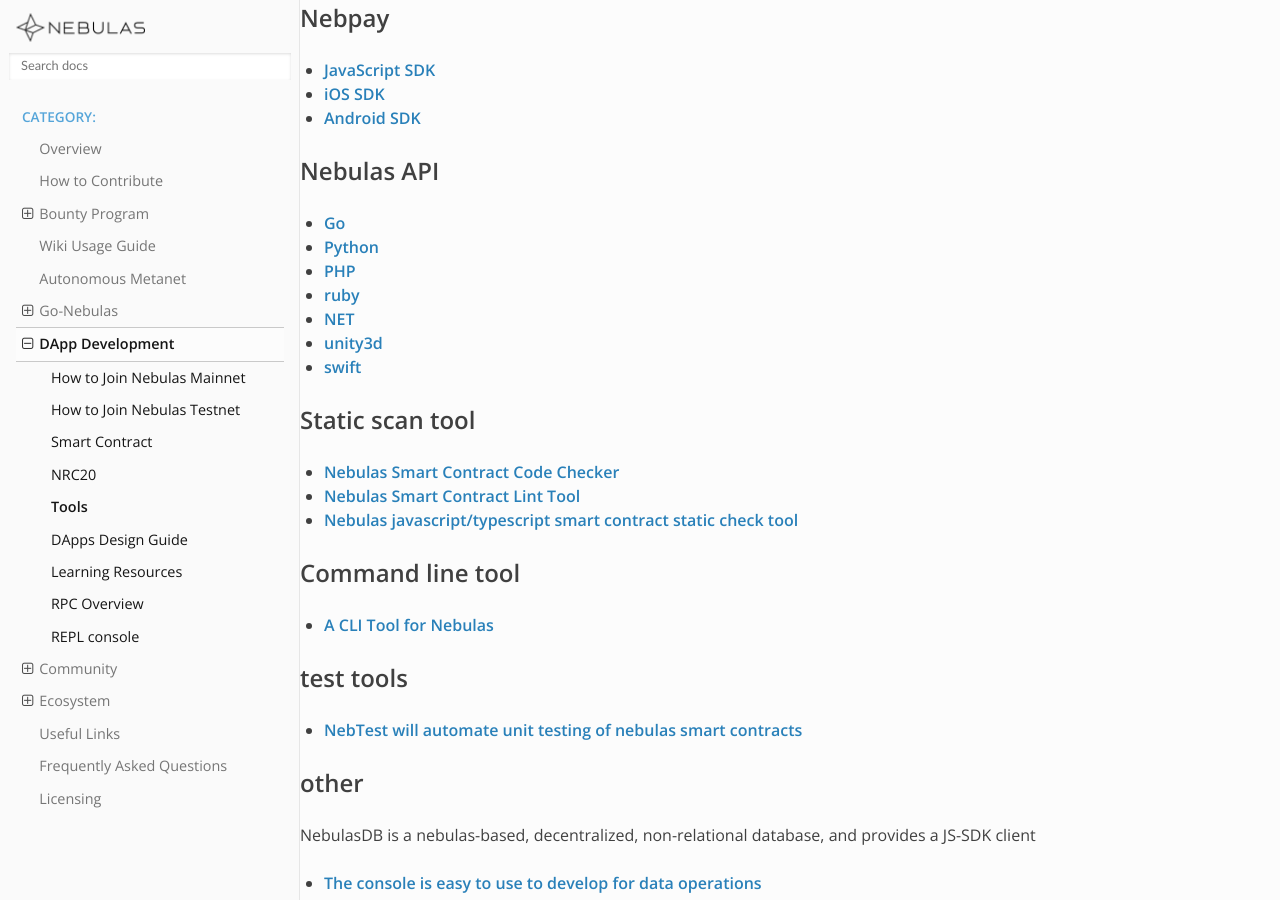
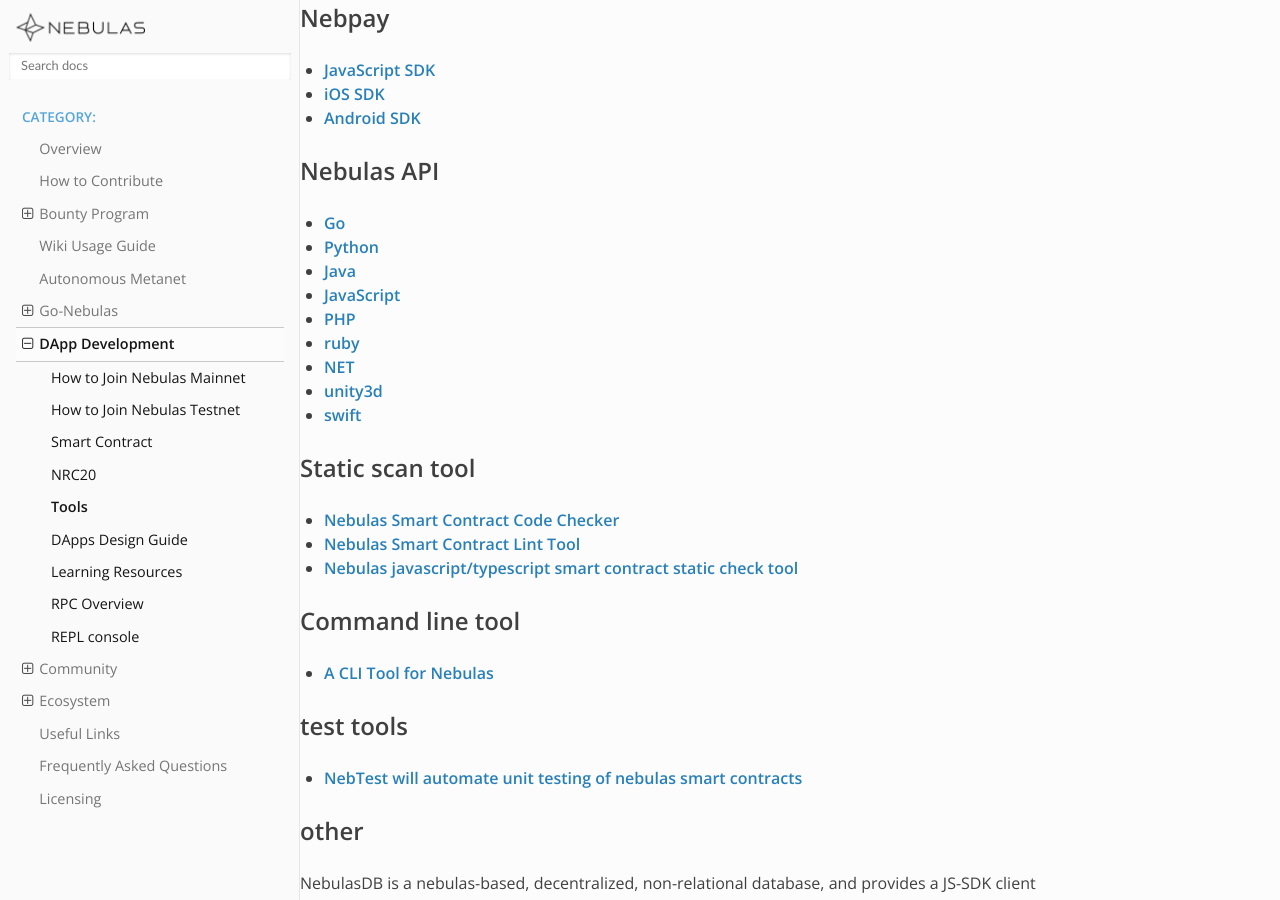
Before and after one commit to nebulasio/nebdocs, a Sphinx documentation site: the page built from docs/dapp-development/tools.md, in a window 1280 px wide and 900 px high, scrolled down 1050 px. Built offline with Sphinx 7.4.7 and the Read the Docs theme 2.0.0, drawn with Linux system fonts in a browser that asks for light colours; pages that are not in the unit, such as notebooks, are missing from menus.

Commit message:
Updated tools.md - Including git repos for java and javascript apis

```diff
--- a/docs/dapp-development/tools.md
+++ b/docs/dapp-development/tools.md
@@ -42,6 +42,8 @@
 ### Nebulas API
 - **[Go](https://github.com/nebulasio/go-nebulas)**
 - **[Python](https://github.com/nebulasio/neb.py)**
+- **[Java](https://github.com/nebulasio/neb.java)**
+- **[JavaScript](https://github.com/nebulasio/neb.js)**
 - **[PHP](https://github.com/nebulasio/neb.php)**
 - **[ruby](https://github.com/simlegate/nebulas.rb)**
 - **[NET](https://github.com/johnetran/neb.net)**
```
